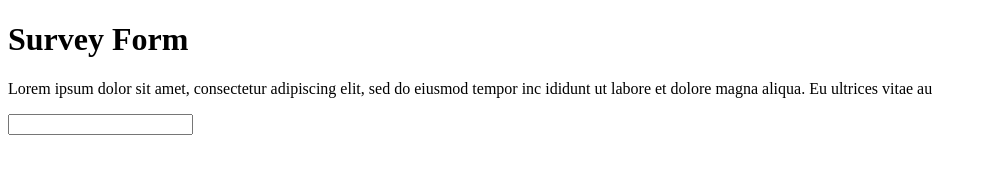
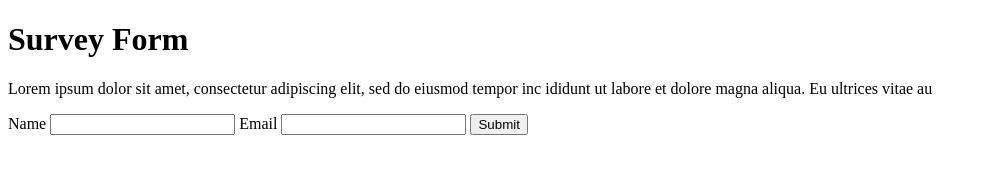
Before and after one commit to gracekabaghe/surveyForm, a plain HTML site: page index.html in a window 1280 px wide. Shown: the whole page, without its empty margins (0-987 px from the left). Drawn offline with Linux system fonts and the light colour scheme.

Commit message:
story 5,6

```diff
--- a/index.html
+++ b/index.html
@@ -9,7 +9,12 @@
     <p id="description"> Lorem ipsum dolor sit amet, consectetur adipiscing elit, sed do eiusmod tempor inc
         ididunt ut labore et dolore magna aliqua. Eu ultrices vitae au</p>
     <form id="surver">
+        <label for="">Name</label>
       <input id="name" type="text">
+      <label for="">Email</label>
+      <input id="email" type="email" name="email" pattern="[^ @]*@[^ @]*" required>
+        <input type="submit">
+
     </form>
 
 
```
